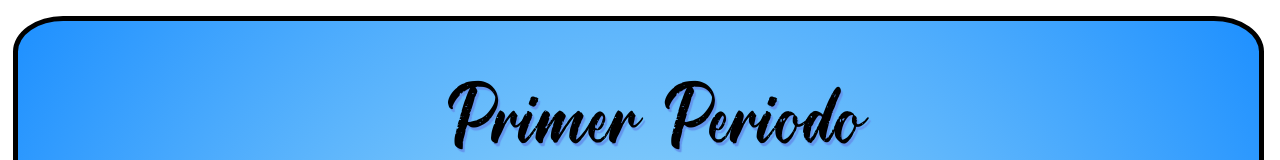
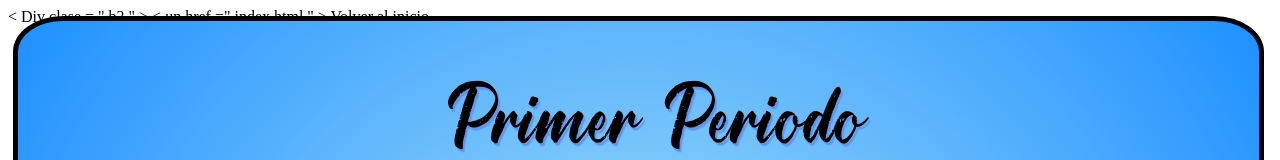
Before and after one commit to Camilavc06/camila, a plain HTML site: page 1º_periodo.html in a window 1280 px wide. Shown: the top 160 px of the page. Drawn offline with Linux system fonts and the light colour scheme.

Commit message:
Update 1º_periodo.html

```diff
--- a/1º_periodo.html
+++ b/1º_periodo.html
@@ -8,6 +8,6 @@
 		<div class="b1"></div>
 		<div class="b2">Primer Periodo</div>
 		<div class="b3"><a href="index.html">Volver al inicio</a></div>
-
+		< Div  clase = " b3 " > < un  href =" index.html " > Volver al inicio </ una > </ div >
 </body>
 </html>
```
